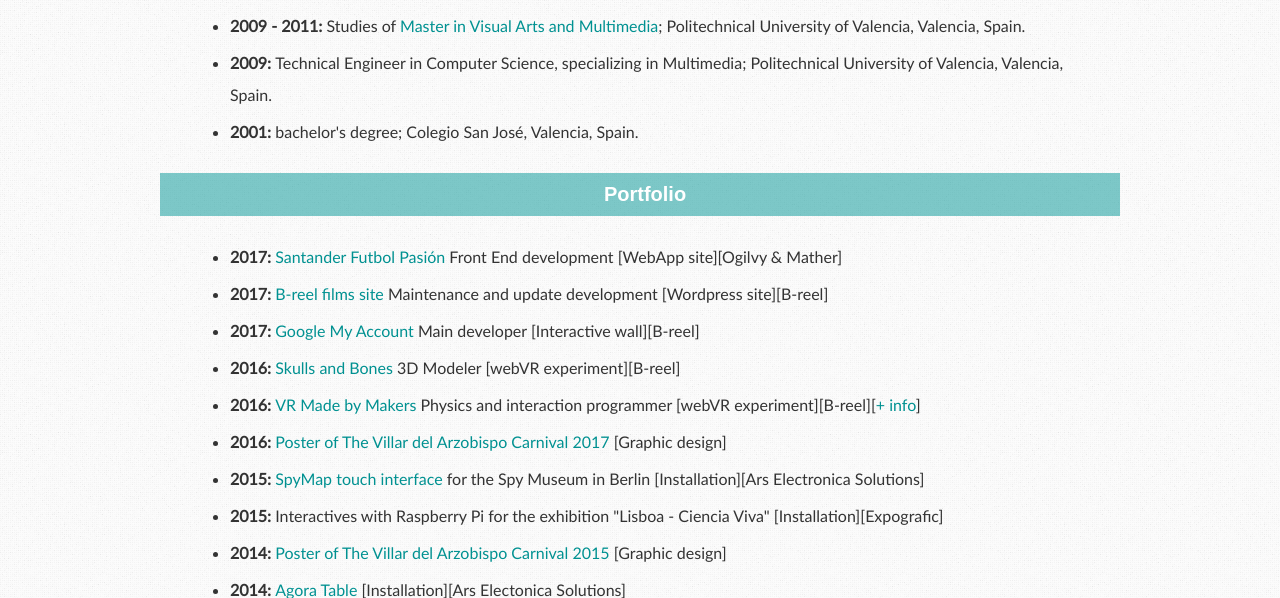
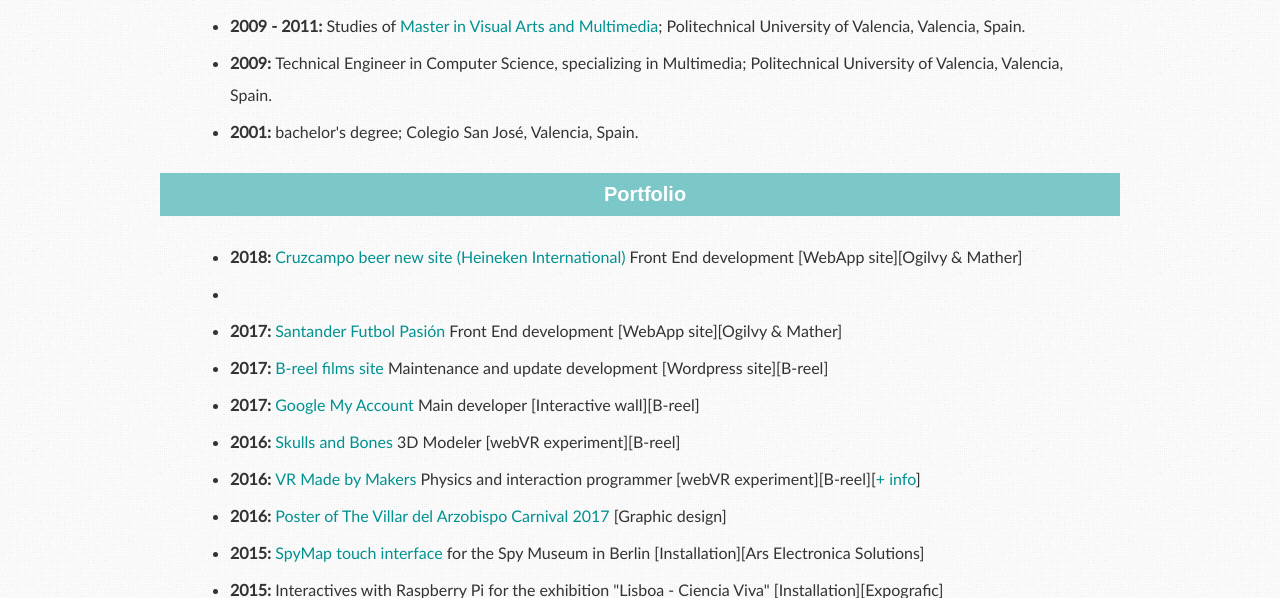
Before and after one commit to jorgalga/jorgalga.github.io, a PHP site: page / in a window 1280 px wide. Shown: the part 916-1514 px from the top of the page. Run offline with PHP 8.4, Linux system fonts and the light colour scheme; some libraries are stand-ins or nearby versions.

Commit message:
Update index.php

```diff
--- a/index.php
+++ b/index.php
@@ -63,6 +63,10 @@
                 </div>
                 <div class=post>
                     <ul>
+                         <li>
+              <b>2018: </b>
+              <a href="https://www.cruzcampo.es/" target="_blank">Cruzcampo beer new site (Heineken International)</a> Front End development [WebApp site][Ogilvy & Mather]</li>
+<li>
                         <li><b>2017: </b><a href="https://www.santanderfutbolpasion.com/" target="_blank">Santander Futbol Pasión</a> Front End development [WebApp site][Ogilvy & Mather]</li>
                         <li><b>2017: </b><a href="http://brf.co" target="_blank">B-reel films site</a> Maintenance and update development [Wordpress site][B-reel]</li>
                         <li><b>2017: </b><a href="https://youtu.be/_Jor3TRXniw" target="_blank">Google My Account</a> Main developer [Interactive wall][B-reel]</li>
```
